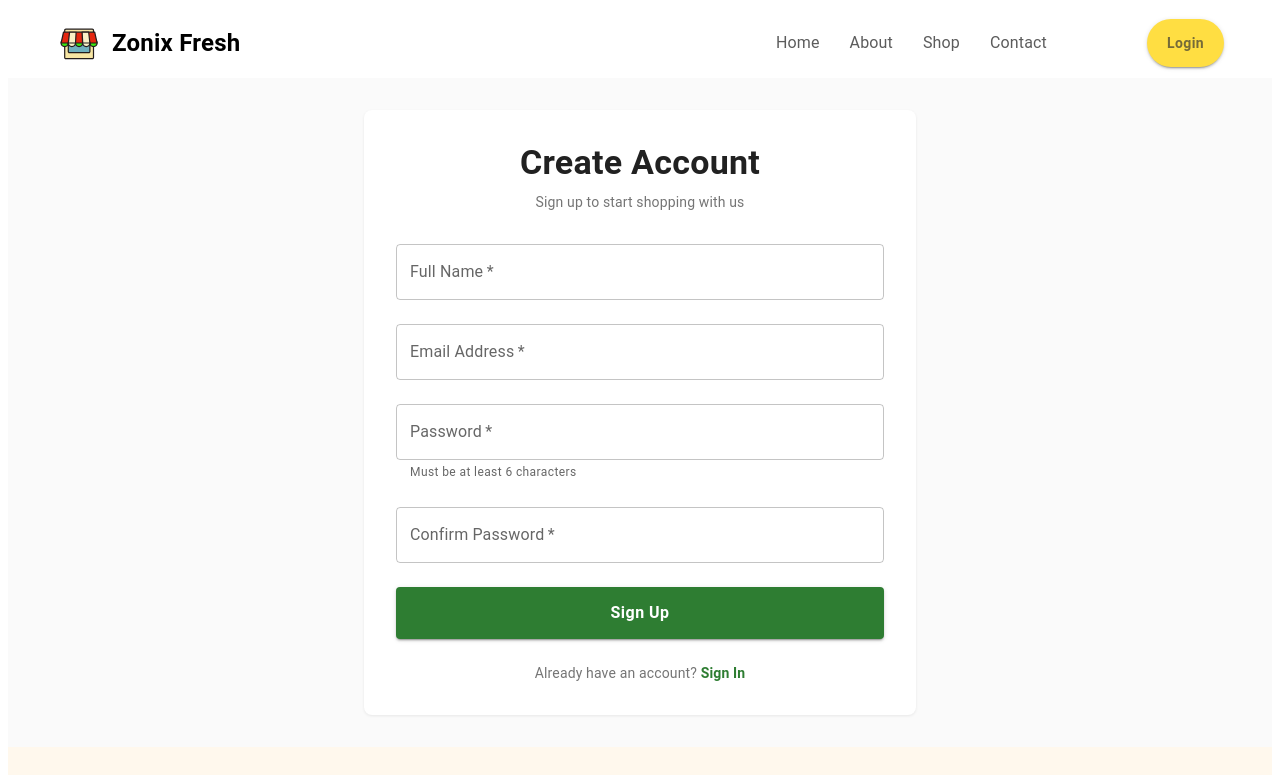
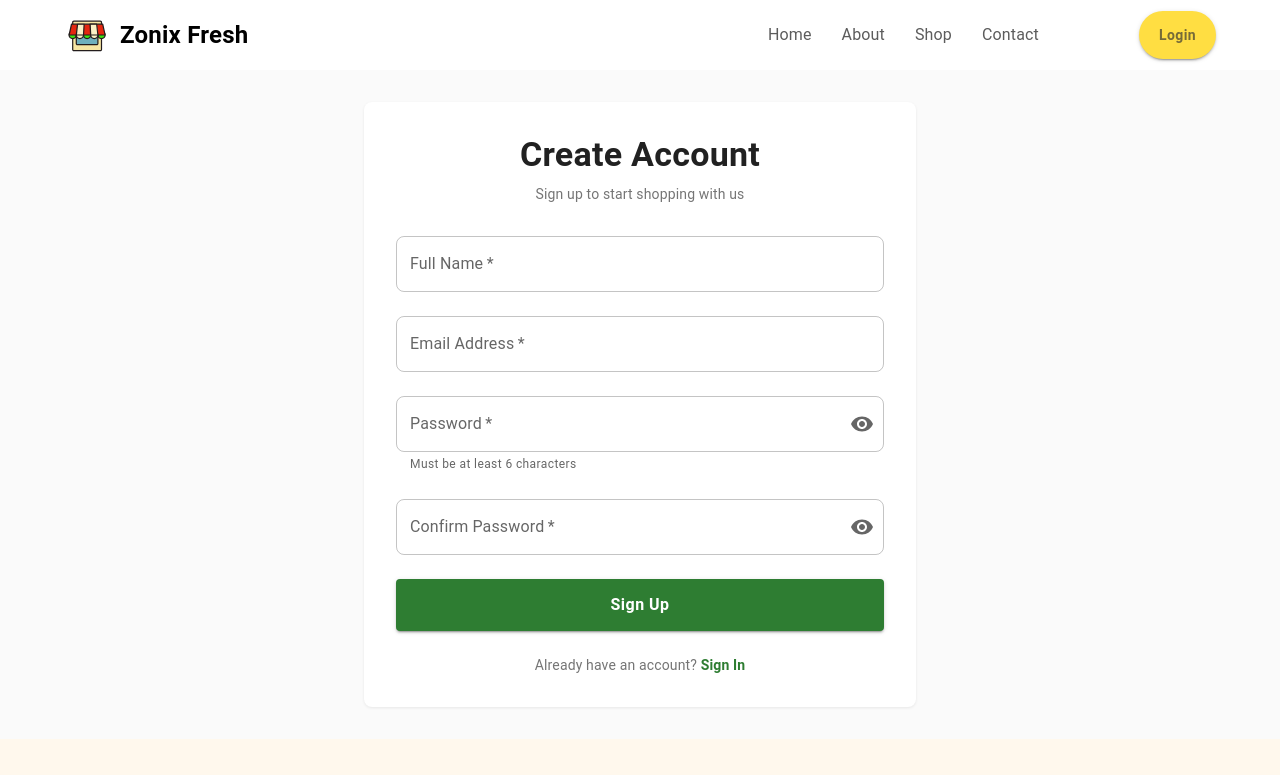
Before and after one commit to Sanketkadam3921/Grocery_Website_Demo, a React (Vite) app: page /signup in a window 1280 px wide. Shown: the top 775 px of the page. Built offline with nearby package versions, Linux system fonts and the light colour scheme; some icons are missing.

Commit message:
new commit

```diff
--- a/src/features/user/pages/Login/Login.jsx
+++ b/src/features/user/pages/Login/Login.jsx
@@ -1,5 +1,6 @@
 import { useState } from "react";
 import { useNavigate, Link } from "react-router-dom";
+import * as yup from "yup";
 import {
   Box,
   Container,
@@ -9,9 +10,31 @@ import {
   Button,
   Alert,
   Link as MuiLink,
+  InputAdornment,
+  IconButton,
 } from "@mui/material";
+import {
+  Visibility,
+  VisibilityOff,
+} from "@mui/icons-material";
 import { login } from "../../../auth/services/authService";
 import { useAuth } from "../../../auth/hooks/useAuth";
+
+// Validation schema using Yup
+const validationSchema = yup.object().shape({
+  email: yup
+    .string()
+    .required("Email is required")
+    .email("Invalid email format")
+    .matches(
+      /^[^\s@]+@[^\s@]+\.[a-zA-Z]{2,}$/,
+      "Email must have a valid domain (e.g., .com, .in, .org)"
+    ),
+  password: yup
+    .string()
+    .required("Password is required")
+    .min(6, "Password must be at least 6 characters"),
+});
 
 function Login() {
   const navigate = useNavigate();
@@ -22,6 +45,7 @@ function Login() {
   });
   const [errors, setErrors] = useState({});
   const [submitError, setSubmitError] = useState("");
+  const [showPassword, setShowPassword] = useState(false);
 
   const handleChange = (e) => {
     const { name, value } = e.target;
@@ -39,28 +63,39 @@ function Login() {
     setSubmitError("");
   };
 
-  const validate = () => {
-    const newErrors = {};
-
-    if (!formData.email.trim()) {
-      newErrors.email = "Email is required";
-    } else if (!/\S+@\S+\.\S+/.test(formData.email)) {
-      newErrors.email = "Please enter a valid email address";
-    }
-
-    if (!formData.password) {
-      newErrors.password = "Password is required";
-    }
-
-    setErrors(newErrors);
-    return Object.keys(newErrors).length === 0;
+  const handleClickShowPassword = () => {
+    setShowPassword((show) => !show);
   };
 
-  const handleSubmit = (e) => {
+  const handleMouseDownPassword = (event) => {
+    event.preventDefault();
+  };
+
+  const validateForm = async () => {
+    try {
+      await validationSchema.validate(formData, { abortEarly: false });
+      setErrors({});
+      return true;
+    } catch (err) {
+      if (err instanceof yup.ValidationError) {
+        const newErrors = {};
+        err.inner.forEach((error) => {
+          if (error.path) {
+            newErrors[error.path] = error.message;
+          }
+        });
+        setErrors(newErrors);
+      }
+      return false;
+    }
+  };
+
+  const handleSubmit = async (e) => {
     e.preventDefault();
     setSubmitError("");
 
-    if (!validate()) {
+    const isValid = await validateForm();
+    if (!isValid) {
       return;
     }
 
@@ -144,19 +179,66 @@ function Login() {
                 helperText={errors.email}
                 required
                 autoComplete="email"
+                variant="outlined"
+                sx={{
+                  "& .MuiOutlinedInput-root": {
+                    borderRadius: 2,
+                    "&:hover fieldset": {
+                      borderColor: "#2e7d32",
+                    },
+                    "&.Mui-focused fieldset": {
+                      borderColor: "#2e7d32",
+                      borderWidth: 2,
+                    },
+                  },
+                  "& .MuiInputLabel-root.Mui-focused": {
+                    color: "#2e7d32",
+                  },
+                }}
               />
 
               <TextField
                 fullWidth
                 label="Password"
                 name="password"
-                type="password"
+                type={showPassword ? "text" : "password"}
                 value={formData.password}
                 onChange={handleChange}
                 error={!!errors.password}
                 helperText={errors.password}
                 required
                 autoComplete="current-password"
+                variant="outlined"
+                InputProps={{
+                  endAdornment: (
+                    <InputAdornment position="end">
+                      <IconButton
+                        aria-label="toggle password visibility"
+                        onClick={handleClickShowPassword}
+                        onMouseDown={handleMouseDownPassword}
+                        edge="end"
+                        sx={{ color: "#666" }}
+                      >
+                        {showPassword ? <VisibilityOff /> : <Visibility />}
+                      </IconButton>
+                    </InputAdornment>
+                  ),
+                }}
+                sx={{
+                  "& .MuiOutlinedInput-root": {
+                    borderRadius: 2,
+                    "&:hover fieldset": {
+                      borderColor: "#2e7d32",
+                    },
+                    "&.Mui-focused fieldset": {
+                      borderColor: "#2e7d32",
+                      borderWidth: 2,
+                    },
+                  },
+                  "& .MuiInputLabel-root.Mui-focused": {
+                    color: "#2e7d32",
+                  },
+                }}
               />
 
               <Button
--- a/src/features/user/pages/Signup/Signup.jsx
+++ b/src/features/user/pages/Signup/Signup.jsx
@@ -1,5 +1,6 @@
 import { useState } from "react";
 import { useNavigate, Link } from "react-router-dom";
+import * as yup from "yup";
 import {
   Box,
   Container,
@@ -9,9 +10,37 @@ import {
   Button,
   Alert,
   Link as MuiLink,
+  InputAdornment,
+  IconButton,
 } from "@mui/material";
+import { Visibility, VisibilityOff } from "@mui/icons-material";
 import { signup } from "../../../auth/services/authService";
 import { useAuth } from "../../../auth/hooks/useAuth";
+
+// Validation schema using Yup
+const validationSchema = yup.object().shape({
+  name: yup
+    .string()
+    .required("Full name is required")
+    .matches(/^[a-zA-Z\s]+$/, "Full name should not contain numbers")
+    .min(2, "Full name must be at least 2 characters"),
+  email: yup
+    .string()
+    .required("Email is required")
+    .email("Invalid email format")
+    .matches(
+      /^[^\s@]+@[^\s@]+\.[a-zA-Z]{2,}$/,
+      "Email must have a valid domain (e.g., .com, .in, .org)",
+    ),
+  password: yup
+    .string()
+    .required("Password is required")
+    .min(6, "Password must be at least 6 characters"),
+  confirmPassword: yup
+    .string()
+    .required("Please confirm your password")
+    .oneOf([yup.ref("password")], "Passwords do not match"),
+});
 
 function Signup() {
   const navigate = useNavigate();
@@ -24,13 +53,26 @@ function Signup() {
   });
   const [errors, setErrors] = useState({});
   const [submitError, setSubmitError] = useState("");
+  const [showPassword, setShowPassword] = useState(false);
+  const [showConfirmPassword, setShowConfirmPassword] = useState(false);
 
   const handleChange = (e) => {
     const { name, value } = e.target;
-    setFormData((prev) => ({
-      ...prev,
-      [name]: value,
-    }));
+
+    // Prevent numbers in name field
+    if (name === "name") {
+      const filteredValue = value.replace(/[^a-zA-Z\s]/g, "");
+      setFormData((prev) => ({
+        ...prev,
+        [name]: filteredValue,
+      }));
+    } else {
+      setFormData((prev) => ({
+        ...prev,
+        [name]: value,
+      }));
+    }
+
     // Clear error for this field
     if (errors[name]) {
       setErrors((prev) => ({
@@ -41,42 +83,43 @@ function Signup() {
     setSubmitError("");
   };
 
-  const validate = () => {
-    const newErrors = {};
-
-    if (!formData.name.trim()) {
-      newErrors.name = "Name is required";
-    } else if (formData.name.trim().length < 2) {
-      newErrors.name = "Name must be at least 2 characters";
-    }
-
-    if (!formData.email.trim()) {
-      newErrors.email = "Email is required";
-    } else if (!/\S+@\S+\.\S+/.test(formData.email)) {
-      newErrors.email = "Please enter a valid email address";
-    }
-
-    if (!formData.password) {
-      newErrors.password = "Password is required";
-    } else if (formData.password.length < 6) {
-      newErrors.password = "Password must be at least 6 characters long";
-    }
-
-    if (!formData.confirmPassword) {
-      newErrors.confirmPassword = "Please confirm your password";
-    } else if (formData.password !== formData.confirmPassword) {
-      newErrors.confirmPassword = "Passwords do not match";
-    }
-
-    setErrors(newErrors);
-    return Object.keys(newErrors).length === 0;
+  const handleClickShowPassword = () => {
+    setShowPassword((show) => !show);
   };
 
-  const handleSubmit = (e) => {
+  const handleClickShowConfirmPassword = () => {
+    setShowConfirmPassword((show) => !show);
+  };
+
+  const handleMouseDownPassword = (event) => {
+    event.preventDefault();
+  };
+
+  const validateForm = async () => {
+    try {
+      await validationSchema.validate(formData, { abortEarly: false });
+      setErrors({});
+      return true;
+    } catch (err) {
+      if (err instanceof yup.ValidationError) {
+        const newErrors = {};
+        err.inner.forEach((error) => {
+          if (error.path) {
+            newErrors[error.path] = error.message;
+          }
+        });
+        setErrors(newErrors);
+      }
+      return false;
+    }
+  };
+
+  const handleSubmit = async (e) => {
     e.preventDefault();
     setSubmitError("");
 
-    if (!validate()) {
+    const isValid = await validateForm();
+    if (!isValid) {
       return;
     }
 
@@ -160,6 +203,22 @@ function Signup() {
                 helperText={errors.name}
                 required
                 autoComplete="name"
+                variant="outlined"
+                sx={{
+                  "& .MuiOutlinedInput-root": {
+                    borderRadius: 2,
+                    "&:hover fieldset": {
+                      borderColor: "#2e7d32",
+                    },
+                    "&.Mui-focused fieldset": {
+                      borderColor: "#2e7d32",
+                      borderWidth: 2,
+                    },
+                  },
+                  "& .MuiInputLabel-root.Mui-focused": {
+                    color: "#2e7d32",
+                  },
+                }}
               />
 
               <TextField
@@ -173,32 +232,114 @@ function Signup() {
                 helperText={errors.email}
                 required
                 autoComplete="email"
+                variant="outlined"
+                sx={{
+                  "& .MuiOutlinedInput-root": {
+                    borderRadius: 2,
+                    "&:hover fieldset": {
+                      borderColor: "#2e7d32",
+                    },
+                    "&.Mui-focused fieldset": {
+                      borderColor: "#2e7d32",
+                      borderWidth: 2,
+                    },
+                  },
+                  "& .MuiInputLabel-root.Mui-focused": {
+                    color: "#2e7d32",
+                  },
+                }}
               />
 
               <TextField
                 fullWidth
                 label="Password"
                 name="password"
-                type="password"
+                type={showPassword ? "text" : "password"}
                 value={formData.password}
                 onChange={handleChange}
                 error={!!errors.password}
                 helperText={errors.password || "Must be at least 6 characters"}
                 required
                 autoComplete="new-password"
+                variant="outlined"
+                InputProps={{
+                  endAdornment: (
+                    <InputAdornment position="end">
+                      <IconButton
+                        aria-label="toggle password visibility"
+                        onClick={handleClickShowPassword}
+                        onMouseDown={handleMouseDownPassword}
+                        edge="end"
+                        sx={{ color: "#666" }}
+                      >
+                        {showPassword ? <VisibilityOff /> : <Visibility />}
+                      </IconButton>
+                    </InputAdornment>
+                  ),
+                }}
+                sx={{
+                  "& .MuiOutlinedInput-root": {
+                    borderRadius: 2,
+                    "&:hover fieldset": {
+                      borderColor: "#2e7d32",
+                    },
+                    "&.Mui-focused fieldset": {
+                      borderColor: "#2e7d32",
+                      borderWidth: 2,
+                    },
+                  },
+                  "& .MuiInputLabel-root.Mui-focused": {
+                    color: "#2e7d32",
+                  },
+                }}
               />
 
               <TextField
                 fullWidth
                 label="Confirm Password"
                 name="confirmPassword"
-                type="password"
+                type={showConfirmPassword ? "text" : "password"}
                 value={formData.confirmPassword}
                 onChange={handleChange}
                 error={!!errors.confirmPassword}
                 helperText={errors.confirmPassword}
                 required
                 autoComplete="new-password"
+                variant="outlined"
+                InputProps={{
+                  endAdornment: (
+                    <InputAdornment position="end">
+                      <IconButton
+                        aria-label="toggle confirm password visibility"
+                        onClick={handleClickShowConfirmPassword}
+                        onMouseDown={handleMouseDownPassword}
+                        edge="end"
+                        sx={{ color: "#666" }}
+                      >
+                        {showConfirmPassword ? (
+                          <VisibilityOff />
+                        ) : (
+                          <Visibility />
+                        )}
+                      </IconButton>
+                    </InputAdornment>
+                  ),
+                }}
+                sx={{
+                  "& .MuiOutlinedInput-root": {
+                    borderRadius: 2,
+                    "&:hover fieldset": {
+                      borderColor: "#2e7d32",
+                    },
+                    "&.Mui-focused fieldset": {
+                      borderColor: "#2e7d32",
+                      borderWidth: 2,
+                    },
+                  },
+                  "& .MuiInputLabel-root.Mui-focused": {
+                    color: "#2e7d32",
+                  },
+                }}
               />
 
               <Button
--- a/src/index.css
+++ b/src/index.css
@@ -0,0 +1,34 @@
+/* Embla Carousel */
+.embla {
+  overflow: hidden;
+  width: 100%;
+  touch-action: pan-y;
+}
+
+.embla__container {
+  display: flex;
+  will-change: transform;
+}
+
+.embla__slide {
+  flex: 0 0 100%;
+  min-width: 100%;
+}
+
+/* Global safety */
+html,
+body {
+  overflow-x: hidden;
+  overscroll-behavior: none;
+}
+
+/* Reset any conflicting styles */
+* {
+  box-sizing: border-box;
+}
+
+body {
+  margin: 0;
+  padding: 0;
+  font-family: "Roboto", "Arial", sans-serif;
+}
```
